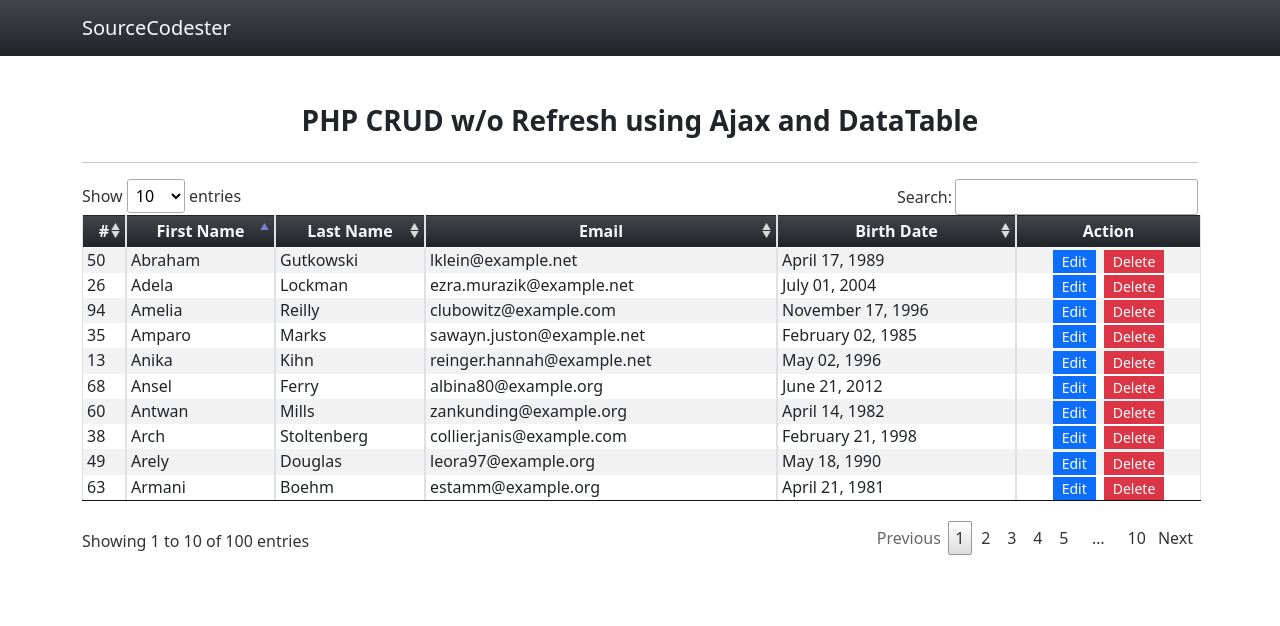
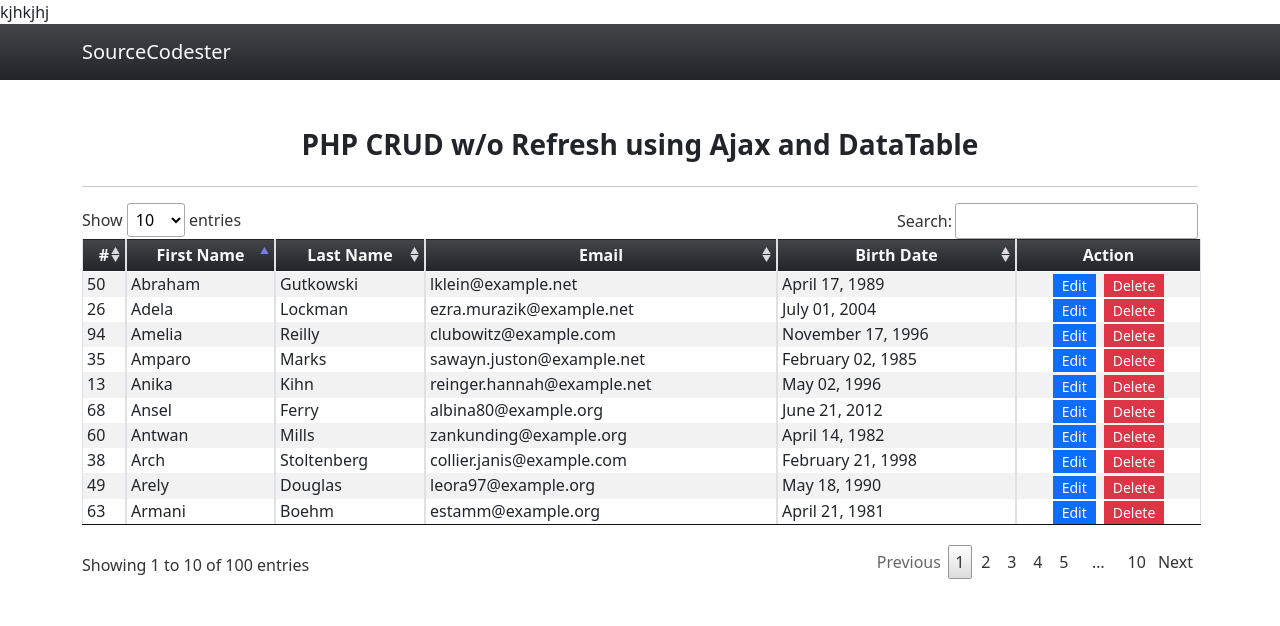
Before and after one commit to mdtausif317/test, a PHP site: page / in a window 1280 px wide. Shown: the top 626 px of the page. Run offline with PHP 8.4, Linux system fonts and the light colour scheme; data comes from the database, SQL or seed files in the repository; some libraries are stand-ins or nearby versions.

Commit message:
update index.php

```diff
--- a/index.php
+++ b/index.php
@@ -22,6 +22,7 @@
     </style>
 </head>
 
+kjhkjhj
 <body class="">
 <nav class="navbar navbar-expand-lg navbar-light bg-dark bg-gradient">
   <div class="container">
```
